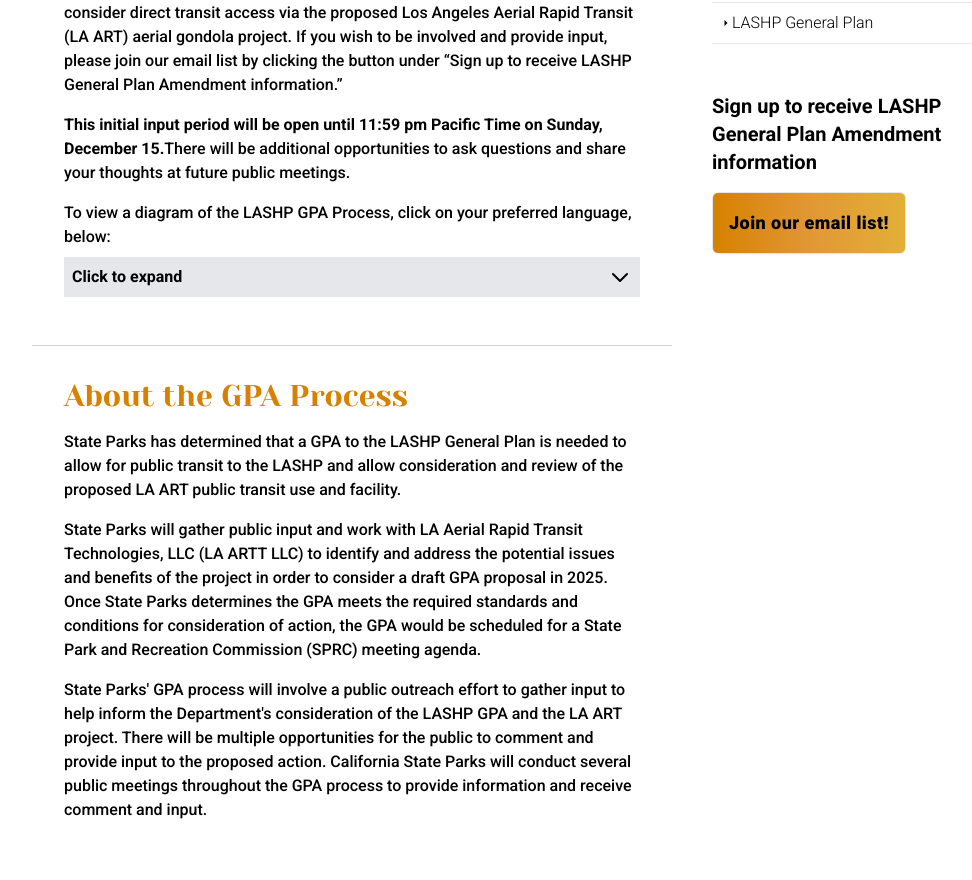
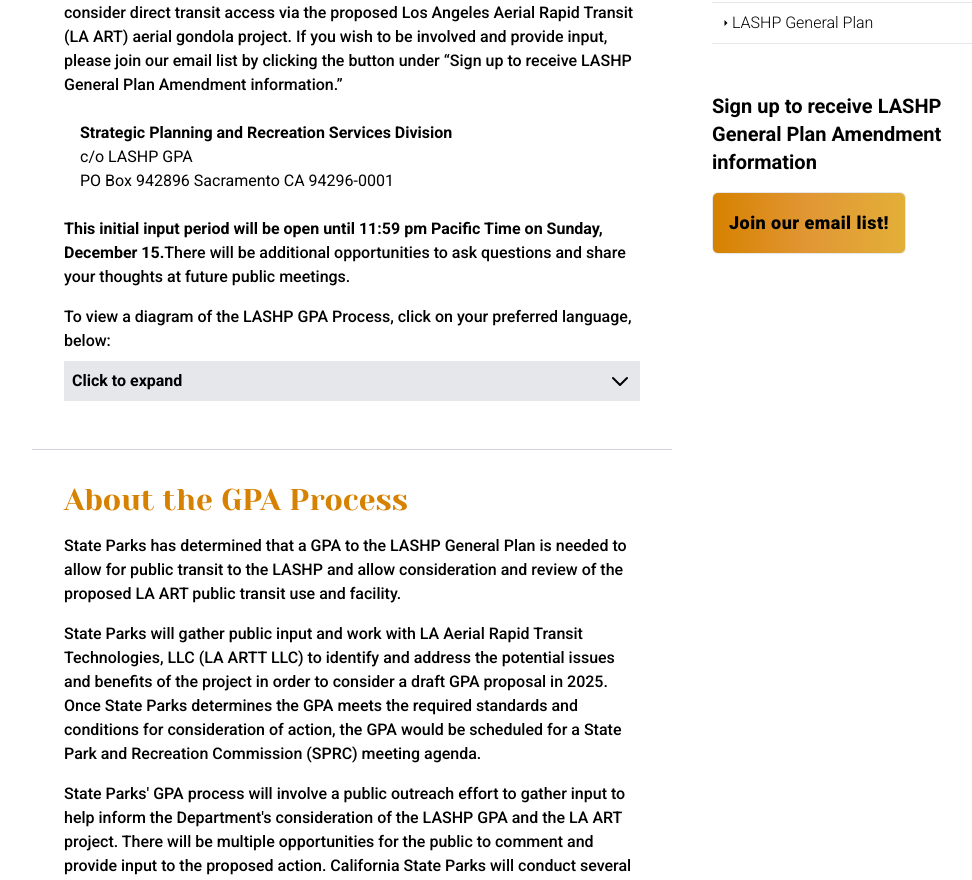
Before and after one commit to AECOMVizStudio/la_art, a React (Vite) app: page / in a window 1280 px wide. Shown: the part 807-1687 px from the top of the page, without its empty margins (120-1092 px from the left). Built offline with nearby package versions, Linux system fonts and the light colour scheme.

Commit message:
added address

```diff
--- a/src/components/children/Headings/GeneralPlan.tsx
+++ b/src/components/children/Headings/GeneralPlan.tsx
@@ -46,6 +46,15 @@
         button under “Sign up to receive LASHP General Plan Amendment
         information.”
       </p>
+      <div className="font-normal pt-4 mx-4">
+        <div className="py-2">
+          <p className="font-bold">
+            Strategic Planning and Recreation Services Division
+          </p>
+          <p>c/o LASHP GPA</p>
+          <p>PO Box 942896 Sacramento CA 94296-0001</p>
+        </div>
+      </div>
       <p className="font-medium pt-4">
         <span className="font-bold">
           This initial input period will be open until 11:59 pm Pacific Time on
```
